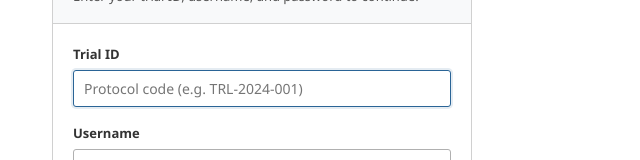
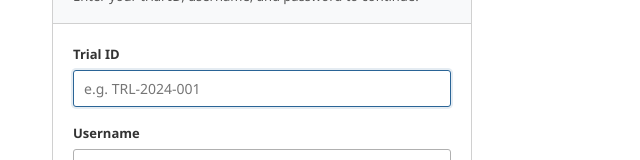
Before and after one commit to dhanush-kuma/study-randomizer, a React (Vite) app in the folder frontend/: page /investigator/login in a window 1280 px wide. Shown: the part 301-461 px from the top of the page, without its empty margins (132-772 px from the left). Built offline with nearby package versions, Linux system fonts and the light colour scheme; no server answers.

Commit message:
feat: update investigator email notifications and enhance login flow with trial ID support

```diff
--- a/frontend/src/pages/InvestigatorLogin.jsx
+++ b/frontend/src/pages/InvestigatorLogin.jsx
@@ -1,17 +1,24 @@
-import { useState } from 'react'
-import { useNavigate } from 'react-router-dom'
+import { useEffect, useState } from 'react'
+import { useNavigate, useSearchParams } from 'react-router-dom'
 import { apiFetch, setCsrfToken } from '../api'
 import PasswordInput from '../components/PasswordInput'
 import Header from '../components/Header'
 
 function InvestigatorLogin() {
   const navigate = useNavigate()
+  const [searchParams] = useSearchParams()
 
   const [trialId, setTrialId] = useState('')
   const [username, setUsername] = useState('')
   const [password, setPassword] = useState('')
   const [error, setError] = useState(null)
   const [submitting, setSubmitting] = useState(false)
+  const trialIdFromLink = Boolean(searchParams.get('tid'))
+
+  useEffect(() => {
+    const tid = searchParams.get('tid')
+    if (tid) setTrialId(tid)
+  }, [searchParams])
 
   async function handleLogin(e) {
     e.preventDefault()
@@ -65,9 +72,9 @@ function InvestigatorLogin() {
                 type="text"
                 value={trialId}
                 onChange={(e) => setTrialId(e.target.value)}
-                placeholder="Protocol code (e.g. TRL-2024-001)"
+                placeholder="e.g. TRL-2024-001"
                 required
-                autoFocus
+                autoFocus={!trialIdFromLink}
                 autoComplete="off"
               />
             </div>
@@ -80,6 +87,7 @@ function InvestigatorLogin() {
                 onChange={(e) => setUsername(e.target.value)}
                 placeholder="e.g. 000001"
                 required
+                autoFocus={trialIdFromLink}
                 autoComplete="username"
               />
             </div>
```
Also changed, not shown: 1 other file (tests, documents, lock files or other folders).
